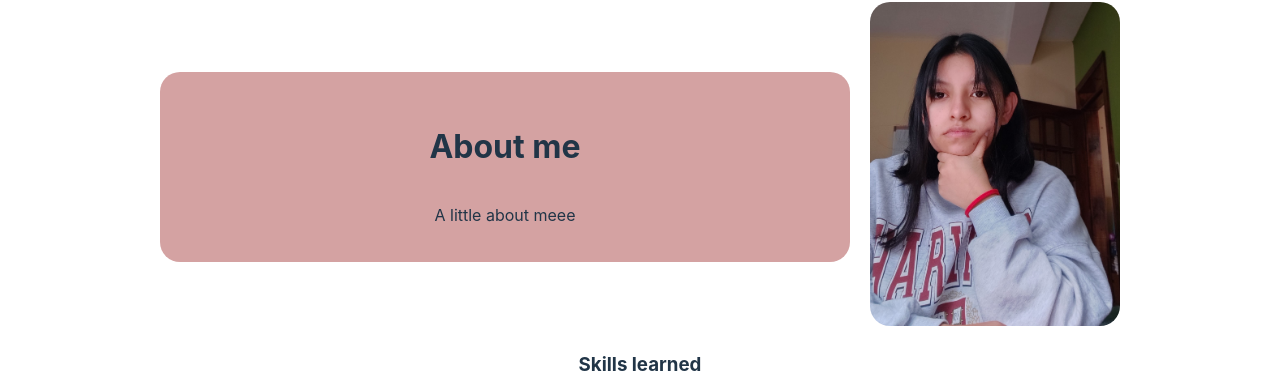
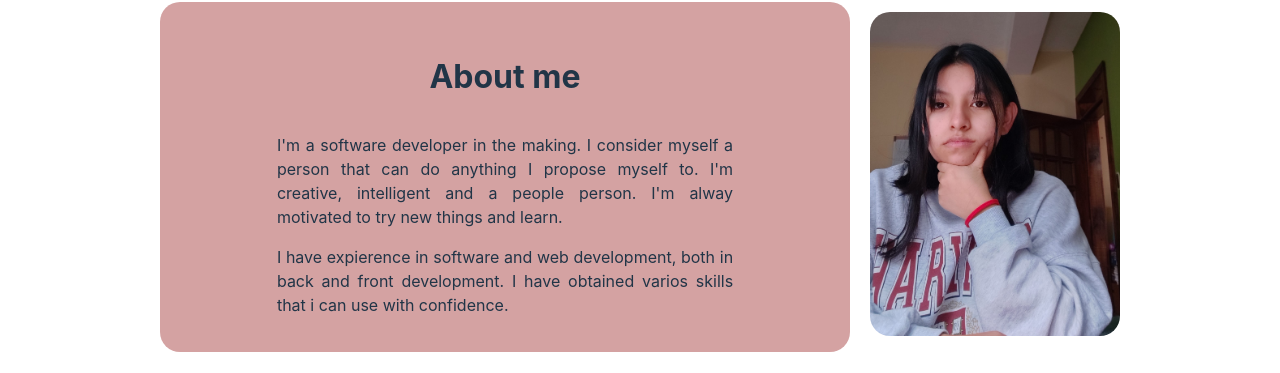
Before and after one commit to eunicean/Portafolio, a React (Vite) app: page / in a window 1280 px wide. Shown: the part 332-705 px from the top of the page. Built offline with nearby package versions, Linux system fonts and the light colour scheme.

Commit message:
changed about me

```diff
--- a/src/views/Aboutme.jsx
+++ b/src/views/Aboutme.jsx
@@ -4,7 +4,8 @@ function About(){
         <div className="aboutmeSection">
             <div className="info">
                 <p className="Tittle2"> About me</p>
-                <p> A little about meee</p>
+                <p className="aboutmecontent"> I'm a software developer in the making. I consider myself a person that can do anything I propose myself to. I'm creative, intelligent and a people person. I'm alway motivated to try new things and learn.</p>
+                <p className="aboutmecontent"> I have expierence in software and web development, both in back and front development. I have obtained varios skills that i can use with confidence.</p>
             </div>
             <div> <img src={me} alt="Me" /></div>
         </div>
```
